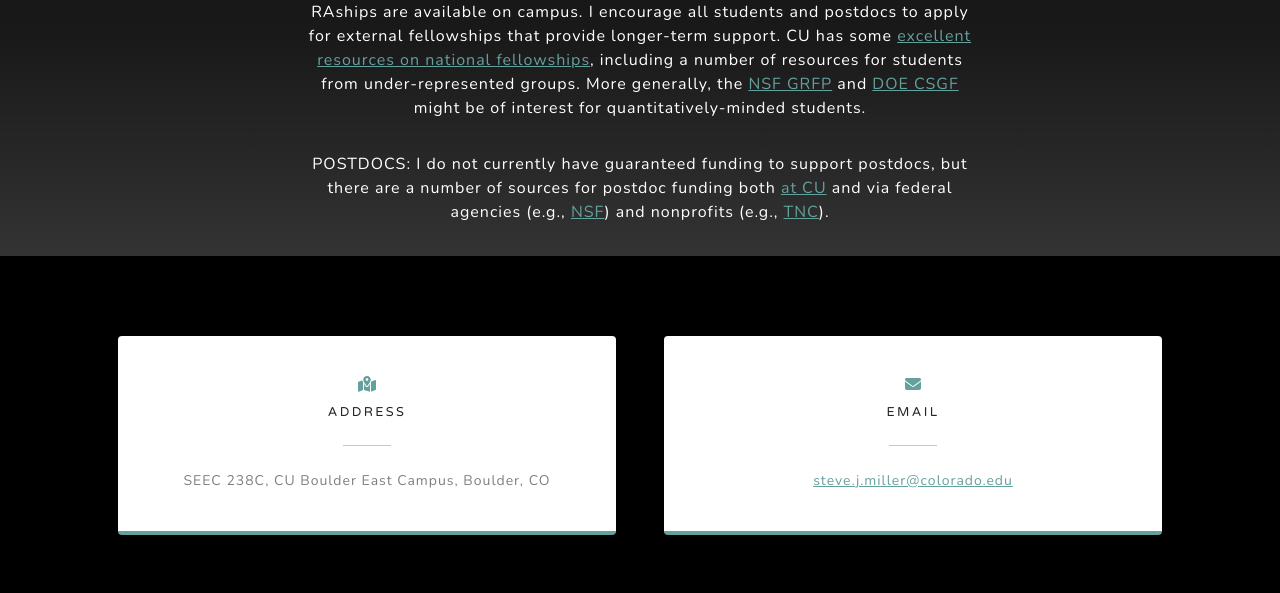
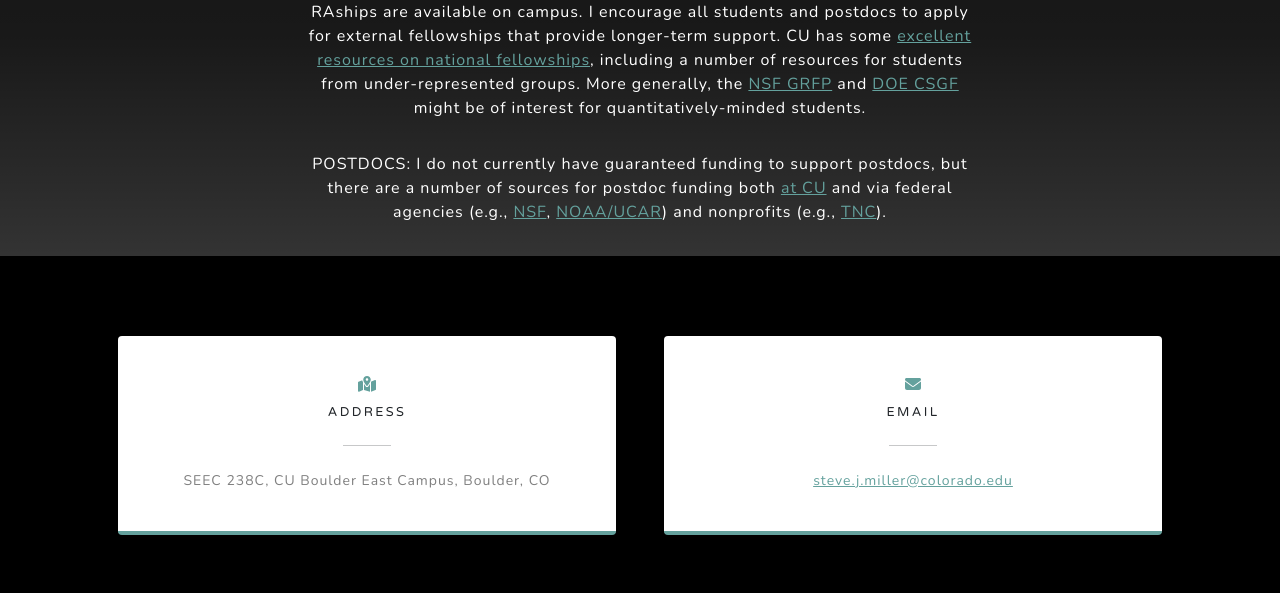
Before and after one commit to zweiven/zweiven.github.io, a plain HTML site: page index.html in a window 1280 px wide. Shown: the part 3417-4010 px from the top of the page. Drawn offline with nearby package versions, Linux system fonts and the light colour scheme.

Commit message:
rebuilding site Thu Aug 17 14:54:01 MDT 2023

```diff
--- a/index.html
+++ b/index.html
@@ -151,7 +151,7 @@
 		      <h4 class="text-white mb-4">Funding</h4>
                       <div class="text-white"><p><em>If you are interested in working with me, I would be more than happy to assist you with fellowship applications and to collaborate on grant proposals.</em></p>
 <p>STUDENTS: I have some funding to support students, and other TAships and RAships are available on campus. I encourage all students and postdocs to apply for external fellowships that provide longer-term support. CU has some <a href="https://www.colorado.edu/graduateschool/funding/national-fellowship-opportunities">excellent resources on national fellowships</a>, including a number of resources for students from under-represented groups. More generally, the <a href="https://www.nsf.gov/funding/pgm_summ.jsp?pims_id=6201">NSF GRFP</a> and <a href="https://www.krellinst.org/csgf/about-doe-csgf">DOE CSGF</a> might be of interest for quantitatively-minded students.</p>
-<p>POSTDOCS: I do not currently have guaranteed funding to support postdocs, but there are a number of sources for postdoc funding both <a href="https://www.colorado.edu/postdoctoralaffairs/current-postdocs/chancellors-postdoctoral-fellowship-diversity-program">at CU</a> and via federal agencies (e.g., <a href="https://beta.nsf.gov/funding/opportunities/sbe-postdoctoral-research-fellowships-sprf">NSF</a>) and nonprofits (e.g., <a href="https://www.nature.org/en-us/about-us/who-we-are/our-science/naturenet-science-fellowships/">TNC</a>).</p>
+<p>POSTDOCS: I do not currently have guaranteed funding to support postdocs, but there are a number of sources for postdoc funding both <a href="https://www.colorado.edu/postdoctoralaffairs/current-postdocs/chancellors-postdoctoral-fellowship-diversity-program">at CU</a> and via federal agencies (e.g., <a href="https://beta.nsf.gov/funding/opportunities/sbe-postdoctoral-research-fellowships-sprf">NSF</a>, <a href="https://cpaess.ucar.edu/cgc">NOAA/UCAR</a>) and nonprofits (e.g., <a href="https://www.nature.org/en-us/about-us/who-we-are/our-science/naturenet-science-fellowships/">TNC</a>).</p>
 </div>
                     </div>
                 </div>
```
